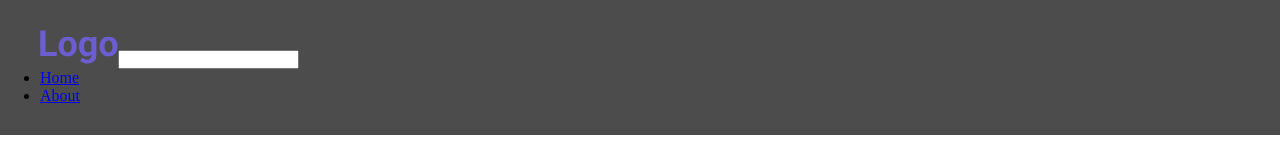
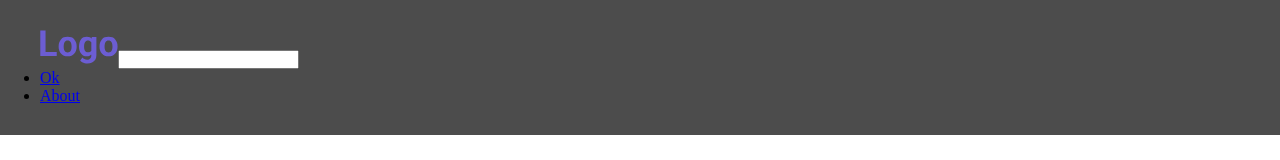
Before and after one commit to IdevBro/reactTest, a React (Vite) app: page / in a window 1280 px wide. Shown: the top 160 px of the page. Built offline with nearby package versions, Linux system fonts and the light colour scheme.

Commit message:
add new com

```diff
--- a/src/components/Header/index.jsx
+++ b/src/components/Header/index.jsx
@@ -10,7 +10,7 @@ const Header = () => {
             <input type="text" />
             <ul>
               <li>
-                <a href="#">Home</a>
+                <a href="#">Ok</a>
               </li>
               <li>
                 <a href="#">About</a>
```
